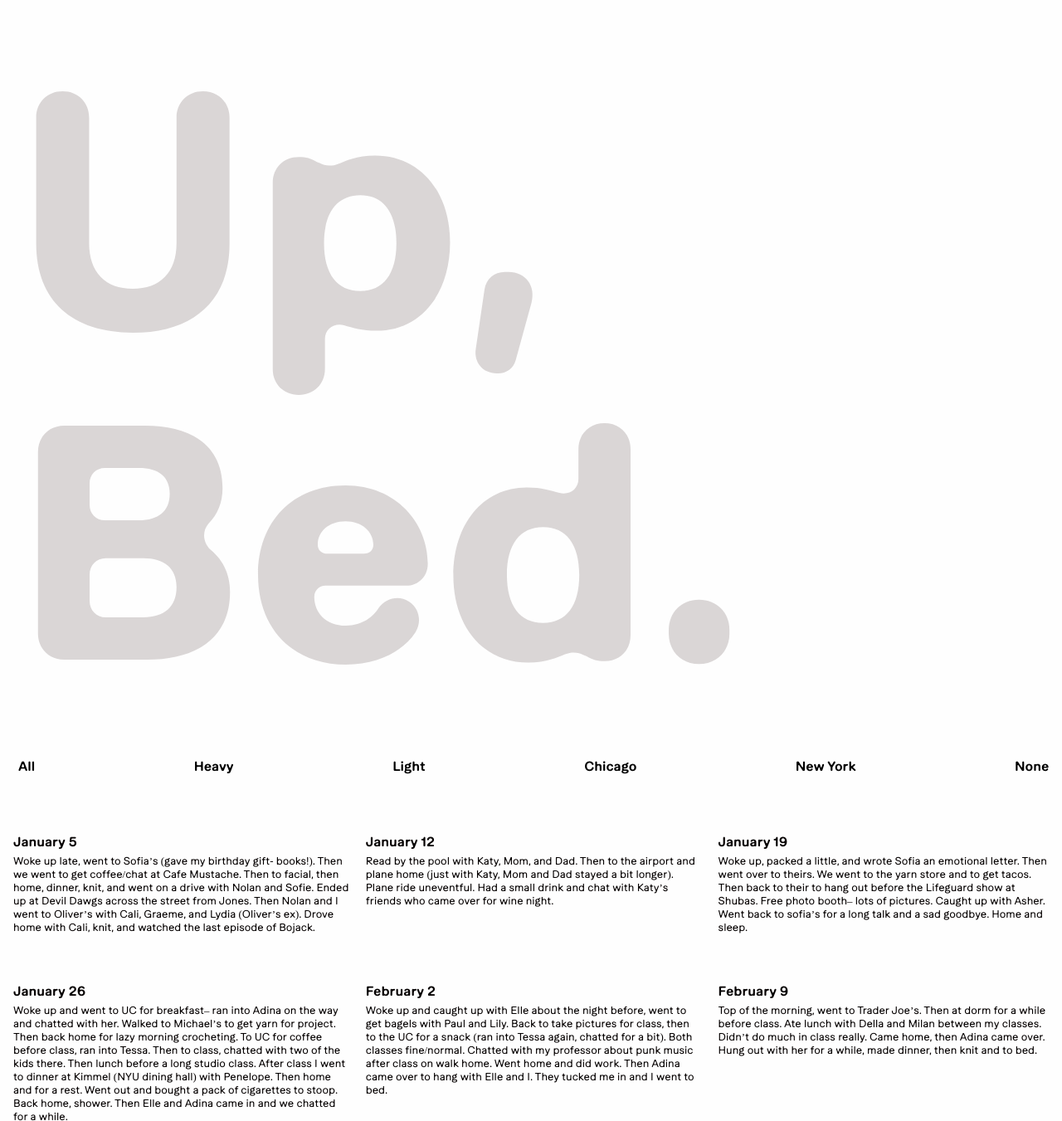
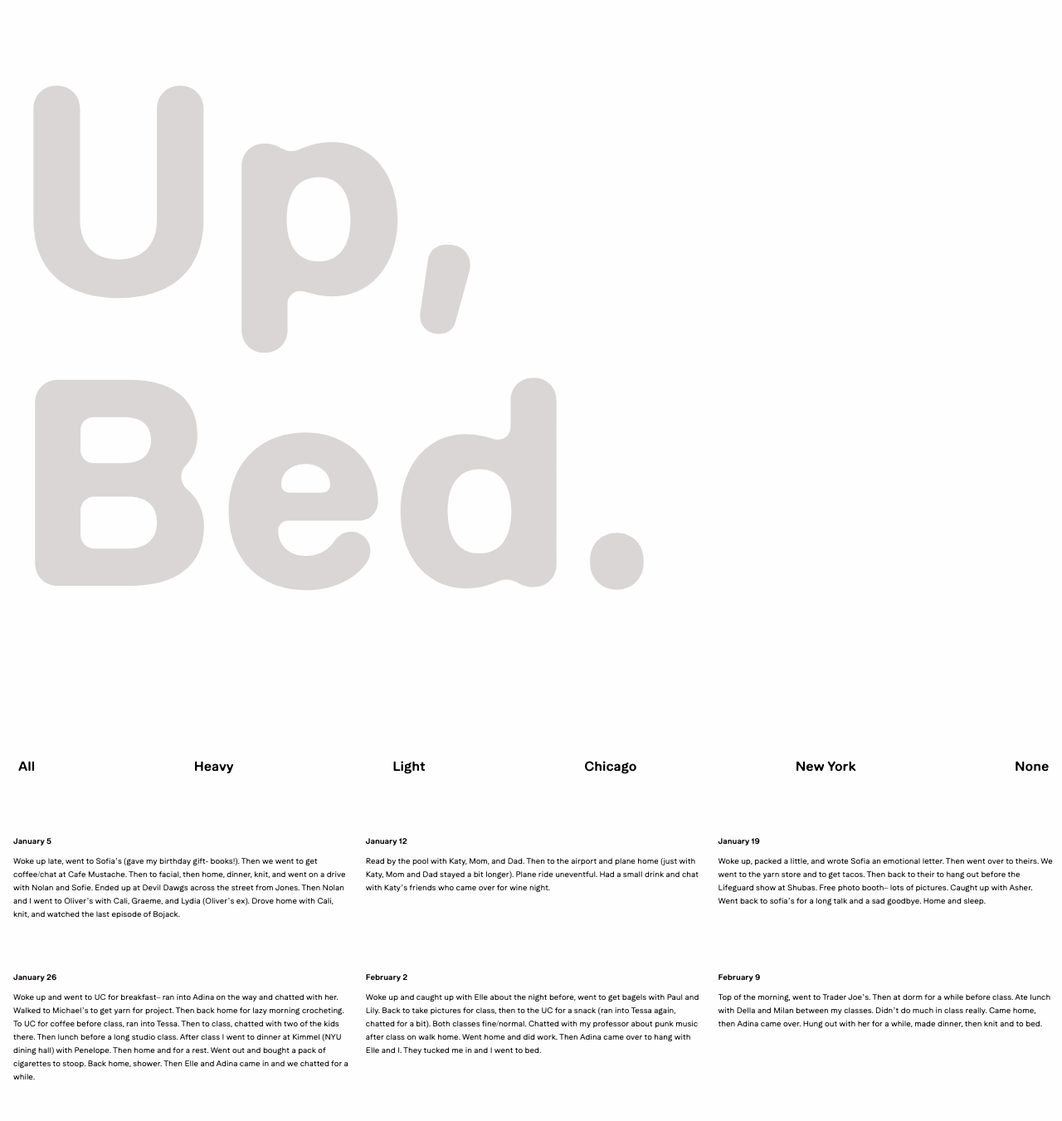
Before and after one commit to ninahand/archive, a plain HTML site: page index.html in a window 1280 px wide. Shown: the top 1351 px of the page at 83% size. Drawn offline with Linux system fonts and the light colour scheme.

Commit message:
font sizes

```diff
--- a/main.css
+++ b/main.css
@@ -48,7 +48,7 @@ main{
 .heading{
     color: #D9D9D9;
     font-family: 'easebold';
-    font-size: 25rem;
+    font-size: 22rem;
     animation: fadeIn 2s ease-in forwards, textColorChangeGray 300s infinite;
 
 }
@@ -109,7 +109,7 @@ main{
 .description{
     font-family: 'easereg';
     line-height: 1rem;
-    font-size: 0.8rem;
+    font-size: 0.6rem;
     padding-bottom: 2rem;
     overflow-x: hidden;
     color:black;
@@ -119,6 +119,7 @@ main{
 
 
 .date{
+    font-size: 0.6rem;
     font-family: 'easesemi';
     line-height: 2rem;
     color: black;
```
